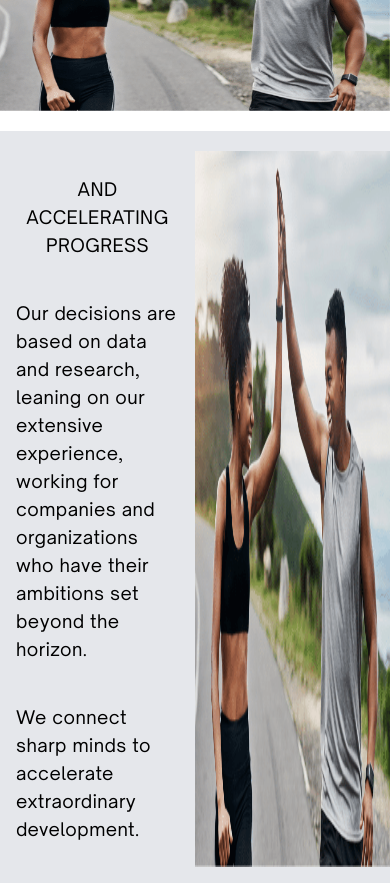
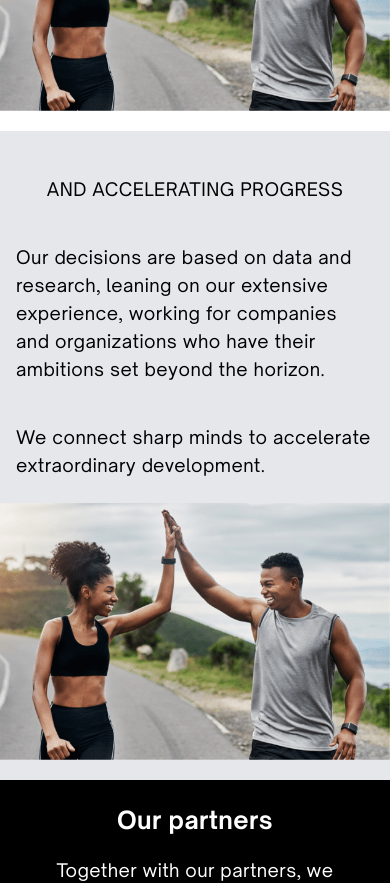
Before and after one commit to shafrazi/arrow-accel, a Next.js app: page /about-us in a window 390 px wide. Shown: the part 3760-4643 px from the top of the page. Built offline with nearby package versions, Linux system fonts and the light colour scheme.

Commit message:
fix flex issue in promotion banner

```diff
--- a/components/promotion-banner.js
+++ b/components/promotion-banner.js
@@ -23,8 +23,8 @@ export default function PromotionBanner() {
           </div>
         </div>
       </div>
-      <div className="flex flex-col lg:flex-row w-full bg-gray-200 mt-5 md:mt-10 lg:mt-[5rem]">
-        <div className="py-5 md:py-8 lg:py-[3rem] flex w-full">
+      <div className="flex w-full bg-gray-200 mt-5 md:mt-10 lg:mt-[5rem]">
+        <div className="py-5 md:py-8 lg:py-[3rem] flex flex-col lg:flex-row w-full">
           <div className="w-full lg:w-1/2 flex flex-col justify-center items-center">
             <div className="w-full lg:w-10/12 py-6 md:py-10 lg:py-16 px-4 md:px-10 lg:px-0">
               <h2 className="tracking-wide text-lg md:text-3xl uppercase text-center lg:text-left">
```
